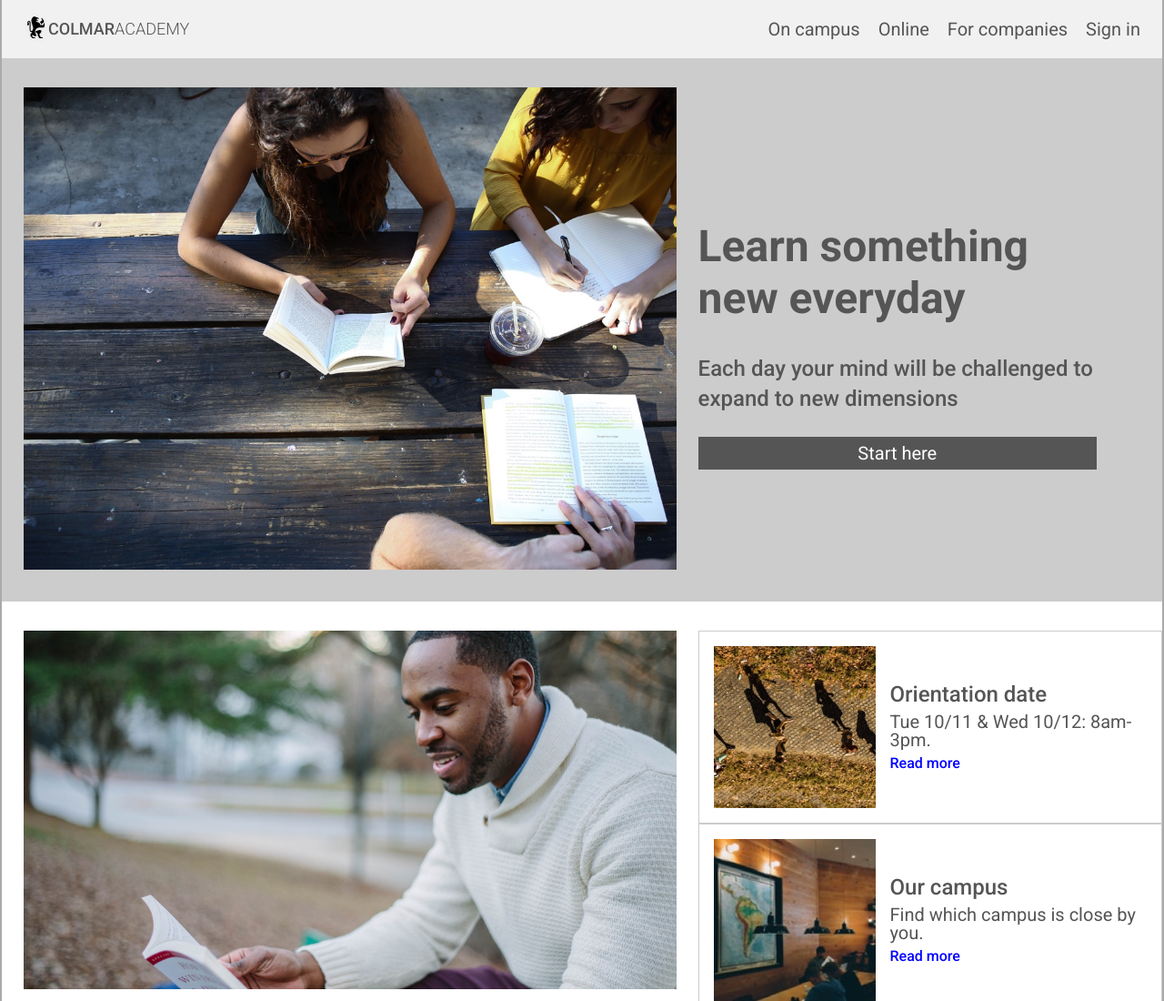
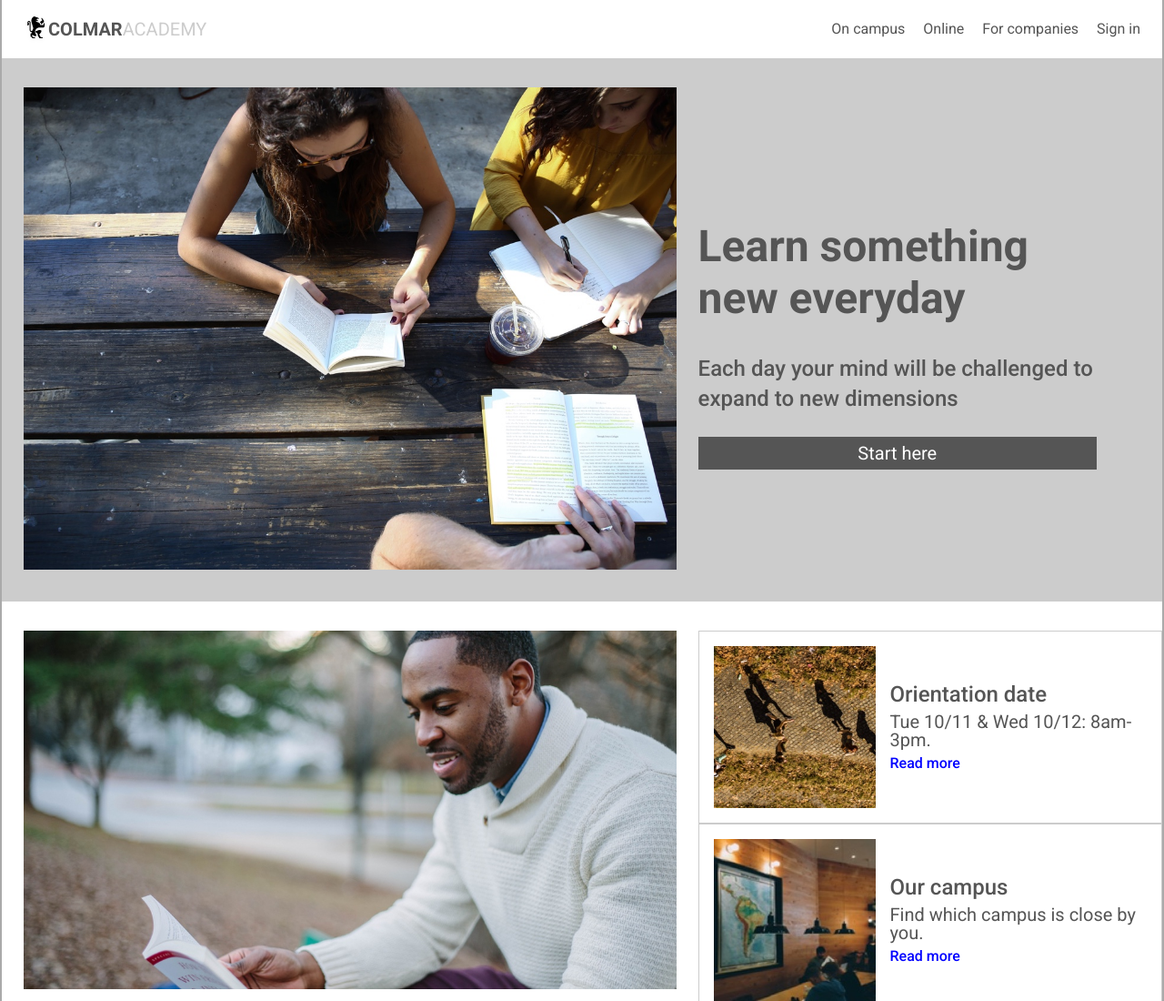
Before and after one commit to SeanTankGarvey/ColmarAcademy-Capstone, a plain HTML site: page index.html in a window 1280 px wide. Shown: the top 1100 px of the page at 91% size. Drawn offline with Linux system fonts and the light colour scheme.

Commit message:
Finish/Complete Website. Redo font sizes within header. Set background color of header to white. Change font weights of school title in header.

```diff
--- a/resources/css/style.css
+++ b/resources/css/style.css
@@ -29,7 +29,6 @@ header {
 	-webkit-box-pack: justify;
 	    -ms-flex-pack: justify;
 	        justify-content: space-between;
-	background-color: #F1F1F1;
 }
 header img {
 	height: 32px;
@@ -46,10 +45,15 @@ header .school-title {
 	        align-items: center;
 }
 header .school-title .colmar {
-	font-weight: 500;
+	font-weight: 700;
+	font-size: 20px;
+	font-size: 1.25rem;
 }
 header .school-title .academy {
-	font-weight: 300;
+	font-weight: 400;
+	font-size: 20px;
+	font-size: 1.25rem;
+	color: #CCC;
 }
 header .small-menu {
 	display: none;
@@ -57,8 +61,8 @@ header .small-menu {
 header a {
 	margin-left: 16px;
 	margin-left: 1rem;
-	font-size: 20px;
-	font-size: 1.25rem;
+	font-size: 16px;
+	font-size: 1rem;
 	text-decoration: none;
 	color: #555;
 }
```
